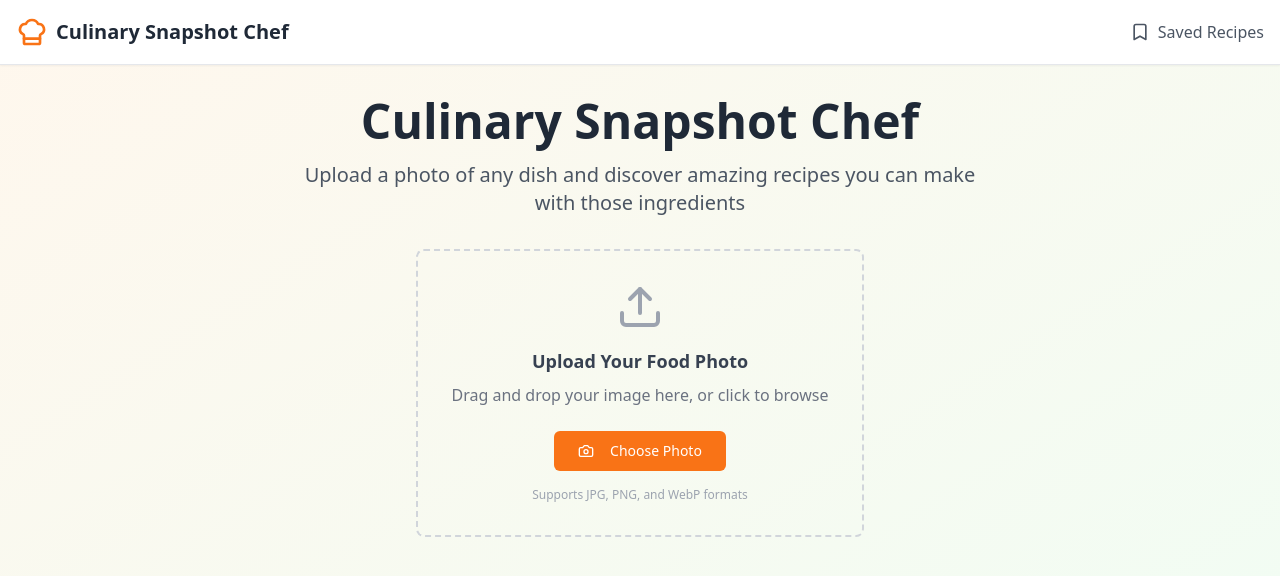
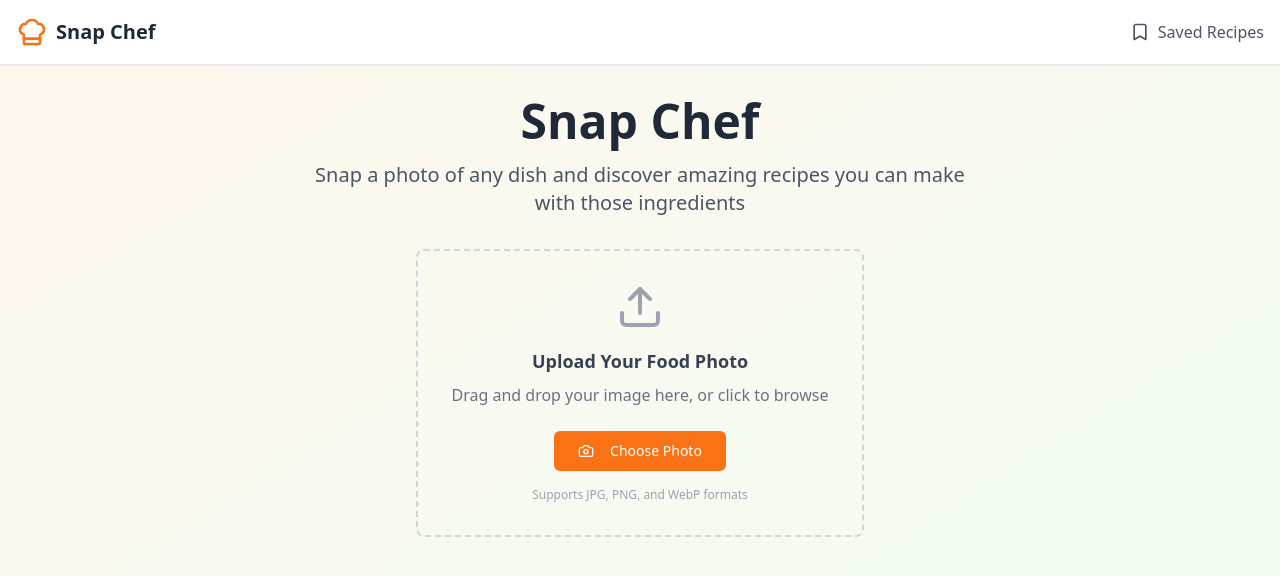
Before and after one commit to gpavan11/snap-chef, a React (Vite) app: page / in a window 1280 px wide. Shown: the top 576 px of the page. Built offline with nearby package versions, Linux system fonts and the light colour scheme.

Commit message:
Rename app to Snap Chef
Rename the app title in the header and page title.

```diff
--- a/index.html
+++ b/index.html
@@ -4,12 +4,12 @@
   <head>
     <meta charset="UTF-8" />
     <meta name="viewport" content="width=device-width, initial-scale=1.0" />
-    <title>Culinary Snapshot Chef - Discover Recipes from Food Photos</title>
-    <meta name="description" content="Upload food photos and discover amazing recipes with AI-powered food recognition" />
+    <title>Snap Chef - Discover Recipes from Food Photos</title>
+    <meta name="description" content="Snap photos of food and discover amazing recipes with AI-powered food recognition" />
     <meta name="author" content="Lovable" />
 
-    <meta property="og:title" content="Culinary Snapshot Chef - Discover Recipes from Food Photos" />
-    <meta property="og:description" content="Upload food photos and discover amazing recipes with AI-powered food recognition" />
+    <meta property="og:title" content="Snap Chef - Discover Recipes from Food Photos" />
+    <meta property="og:description" content="Snap photos of food and discover amazing recipes with AI-powered food recognition" />
     <meta property="og:type" content="website" />
     <meta property="og:image" content="https://lovable.dev/opengraph-image-p98pqg.png" />
 
--- a/src/components/Header.tsx
+++ b/src/components/Header.tsx
@@ -9,7 +9,7 @@ export const Header = () => {
           <div className="flex items-center space-x-2">
             <ChefHat className="h-8 w-8 text-orange-500" />
             <h1 className="text-xl font-bold text-gray-800">
-              Culinary Snapshot Chef
+              Snap Chef
             </h1>
           </div>
 
--- a/src/pages/Index.tsx
+++ b/src/pages/Index.tsx
@@ -71,10 +71,10 @@ const Index = () => {
         {!uploadedImage ? (
           <div className="text-center mb-12">
             <h1 className="text-5xl font-bold text-gray-800 mb-4">
-              Culinary Snapshot Chef
+              Snap Chef
             </h1>
             <p className="text-xl text-gray-600 mb-8 max-w-2xl mx-auto">
-              Upload a photo of any dish and discover amazing recipes you can make with those ingredients
+              Snap a photo of any dish and discover amazing recipes you can make with those ingredients
             </p>
             <ImageUpload onImageUpload={handleImageUpload} />
           </div>
```
